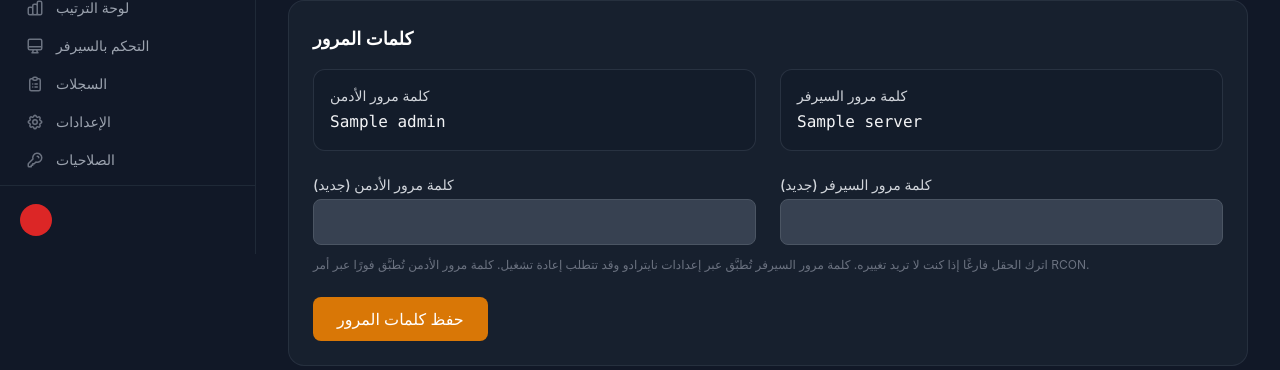
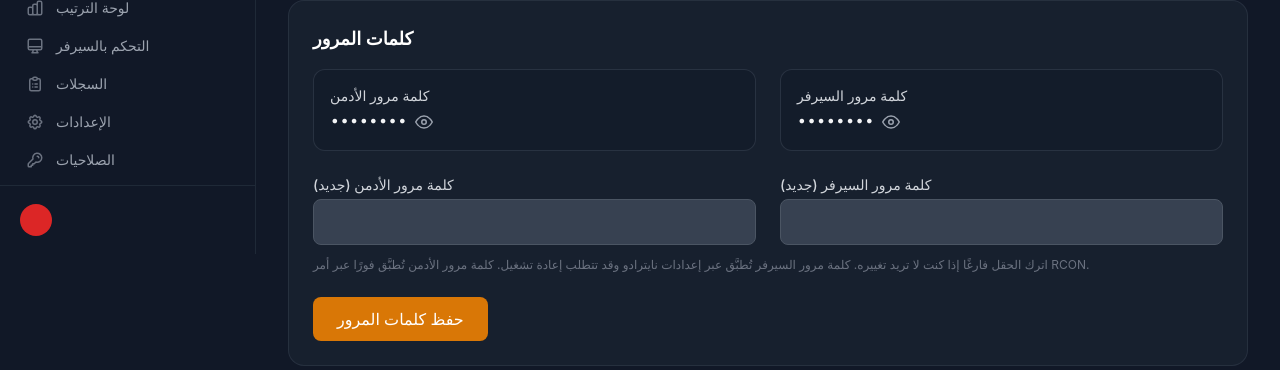
Before and after one commit to N0TTHELI0N/EXO-MEK-ASE, a Flask app: template dashboard/templates/sections/server_control.html in a window 1280 px wide. Shown: the part 546-916 px from the top of the page. Run offline with Flask 3, Linux system fonts and the light colour scheme; the template is opened without the code that fills it: most values are stand-ins (such as "Sample title", 1, 10 or a date in 2020); grey boxes marked "Sample" are stand-in pictures; a database or web service that is not in the repository returns one stand-in record (values such as "Sample title"); some libraries are stand-ins or nearby versions.

Commit message:
Mask current passwords; reveal only via eye toggle on Server Control

```diff
--- a/dashboard/templates/sections/server_control.html
+++ b/dashboard/templates/sections/server_control.html
@@ -90,14 +90,26 @@
     <div class="grid grid-cols-1 md:grid-cols-2 gap-6 mb-6">
       <div class="bg-gray-900/50 border border-gray-700/60 rounded-xl p-4">
         <div class="text-sm font-medium text-gray-300 mb-1">{{ t('server_admin_password') }}</div>
-        <div class="text-gray-100 font-mono break-all" id="current-admin-pw">
-          {% if current_passwords.admin %}{{ current_passwords.admin }}{% else %}<span class="text-gray-500">—</span>{% endif %}
+        <div class="flex items-center gap-2">
+          <span class="text-gray-100 font-mono break-all" id="current-admin-pw" data-value="{{ current_passwords.admin or '' }}"
+                {% if current_passwords.admin %}data-any="1"{% endif %}>{% if current_passwords.admin %}••••••••{% else %}—{% endif %}</span>
+          {% if current_passwords.admin %}
+          <button type="button" onclick="togglePw('current-admin-pw', this)" class="text-gray-400 hover:text-white focus:outline-none" aria-label="toggle">
+            <svg width="18" height="18" viewBox="0 0 24 24" fill="none" stroke="currentColor" stroke-width="2"><path d="M1 12s4-8 11-8 11 8 11 8-4 8-11 8-11-8-11-8z"/><circle cx="12" cy="12" r="3"/></svg>
+          </button>
+          {% endif %}
         </div>
       </div>
       <div class="bg-gray-900/50 border border-gray-700/60 rounded-xl p-4">
         <div class="text-sm font-medium text-gray-300 mb-1">{{ t('server_password') }}</div>
-        <div class="text-gray-100 font-mono break-all" id="current-server-pw">
-          {% if current_passwords.server %}{{ current_passwords.server }}{% else %}<span class="text-gray-500">—</span>{% endif %}
+        <div class="flex items-center gap-2">
+          <span class="text-gray-100 font-mono break-all" id="current-server-pw" data-value="{{ current_passwords.server or '' }}"
+                {% if current_passwords.server %}data-any="1"{% endif %}>{% if current_passwords.server %}••••••••{% else %}—{% endif %}</span>
+          {% if current_passwords.server %}
+          <button type="button" onclick="togglePw('current-server-pw', this)" class="text-gray-400 hover:text-white focus:outline-none" aria-label="toggle">
+            <svg width="18" height="18" viewBox="0 0 24 24" fill="none" stroke="currentColor" stroke-width="2"><path d="M1 12s4-8 11-8 11 8 11 8-4 8-11 8-11-8-11-8z"/><circle cx="12" cy="12" r="3"/></svg>
+          </button>
+          {% endif %}
         </div>
       </div>
     </div>
@@ -459,5 +471,17 @@ function closeModal(id){
   el.classList.add('hidden');
   el.classList.remove('flex');
 }
+function togglePw(id, btn){
+  var el = document.getElementById(id);
+  if (!el) return;
+  var val = el.getAttribute('data-value') || '';
+  if (el.getAttribute('data-shown') === '1'){
+    el.textContent = '\u2022\u2022\u2022\u2022\u2022\u2022\u2022\u2022';
+    el.setAttribute('data-shown', '0');
+  } else {
+    el.textContent = val;
+    el.setAttribute('data-shown', '1');
+  }
+}
 </script>
 {% endblock %}
```
